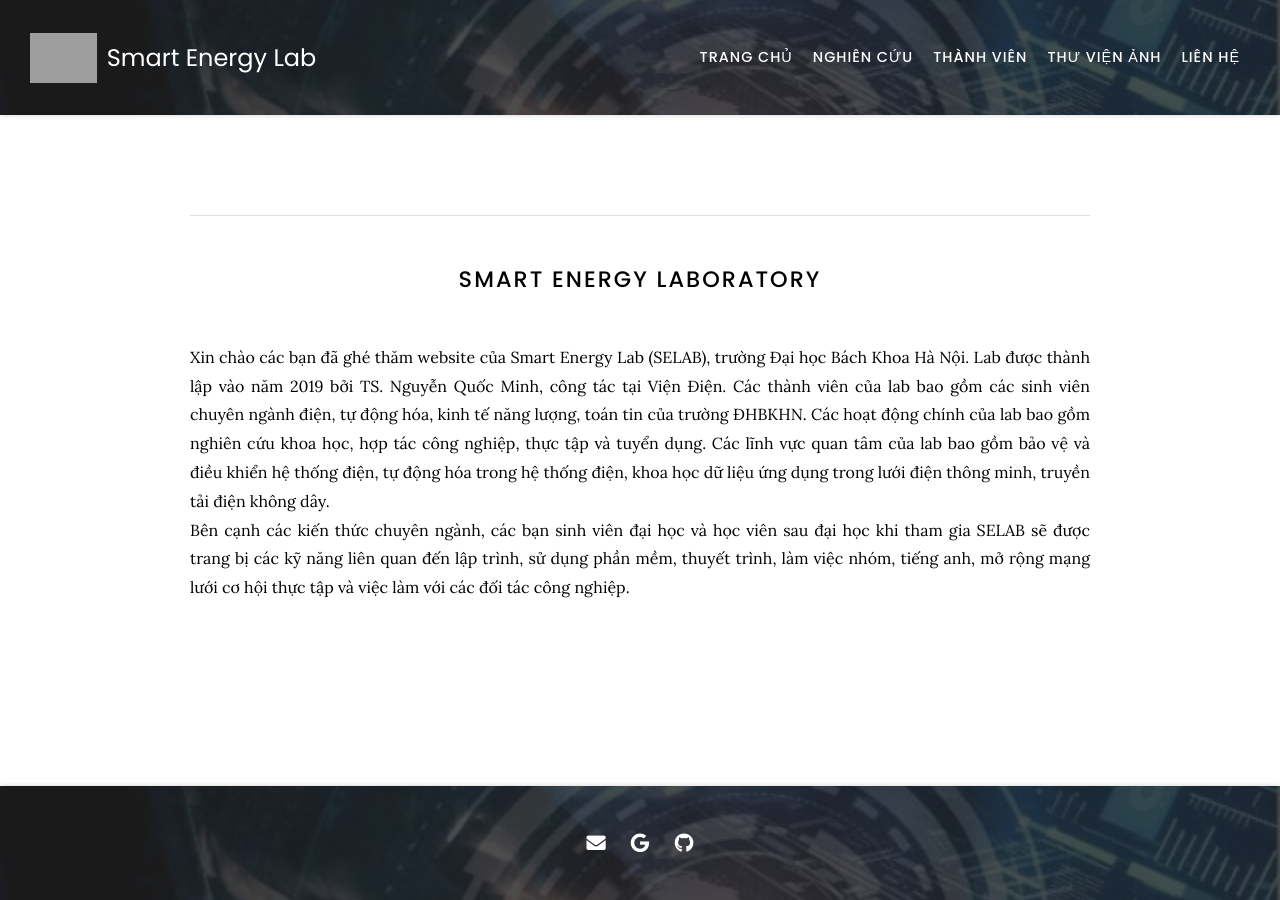
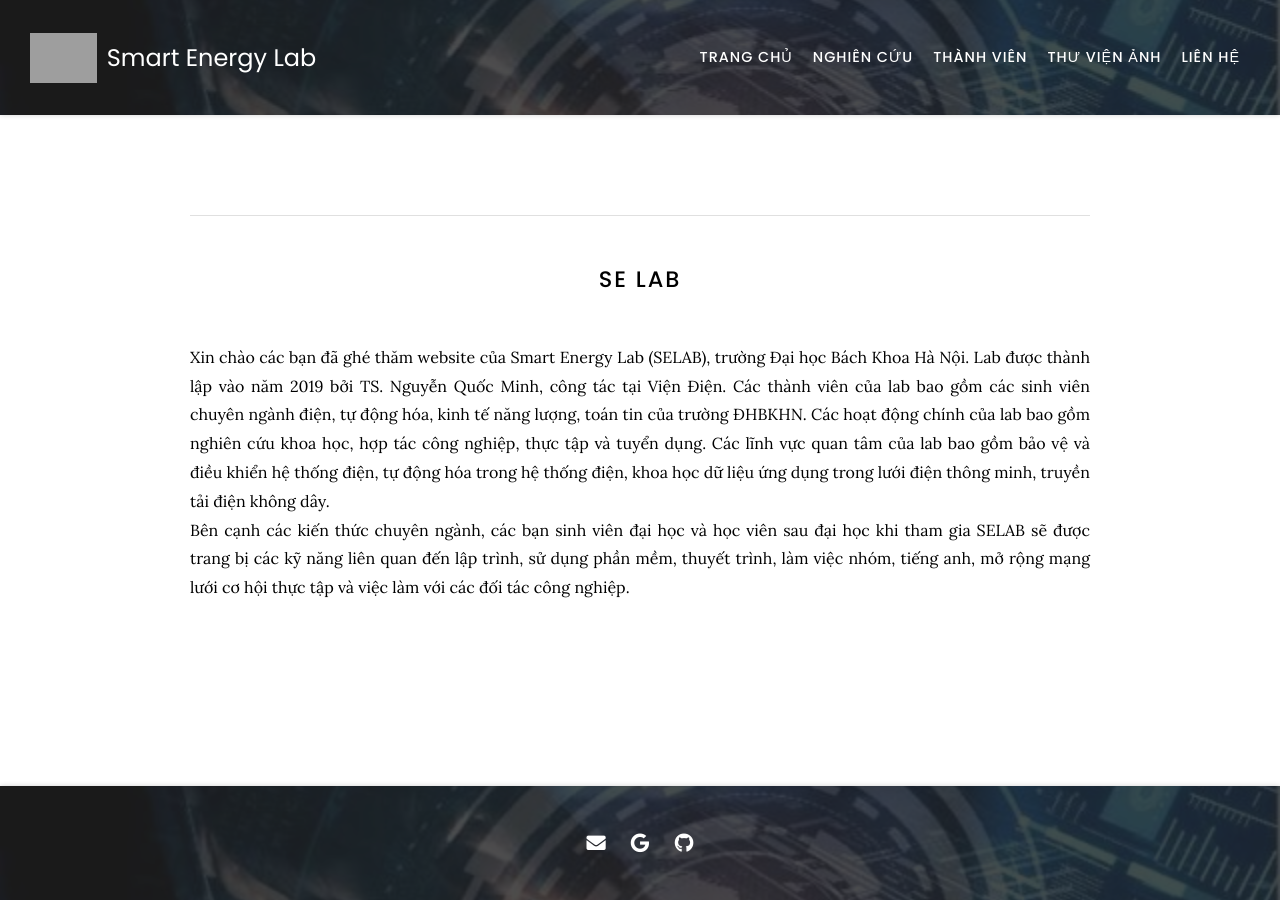
Before and after one commit to selabhust/home, a Jekyll site: the page built from index.md, in a window 1280 px wide. Built offline with Jekyll 4.4.1, drawn with Linux system fonts in a browser that asks for light colours; nearby versions of some CDN libraries; grey boxes are pictures that could not be loaded.

Commit message:
Update index.md

```diff
--- a/index.md
+++ b/index.md
@@ -6,7 +6,7 @@ nav:
 ---
 ---
 
-# SMART ENERGY LABORATORY
+# SE LAB
 
 Xin chào các bạn đã ghé thăm website của Smart Energy Lab (SELAB), trường Đại học Bách Khoa Hà Nội. Lab được thành lập vào năm 2019 bởi TS. Nguyễn Quốc Minh, công tác tại Viện Điện. Các thành viên của lab bao gồm các sinh viên chuyên ngành điện, tự động hóa, kinh tế năng lượng, toán tin của trường ĐHBKHN. Các hoạt động chính của lab bao gồm nghiên cứu khoa học, hợp tác công nghiệp, thực tập và tuyển dụng. Các lĩnh vực quan tâm của lab bao gồm bảo vệ và điều khiển hệ thống điện, tự động hóa trong hệ thống điện, khoa học dữ liệu ứng dụng trong lưới điện thông minh, truyền tải điện không dây. <br>
 Bên cạnh các kiến thức chuyên ngành, các bạn sinh viên đại học và học viên sau đại học khi tham gia SELAB sẽ được trang bị các kỹ năng liên quan đến lập trình, sử dụng phần mềm, thuyết trình, làm việc nhóm, tiếng anh, mở rộng mạng lưới cơ hội thực tập và việc làm với các đối tác công nghiệp.
```
